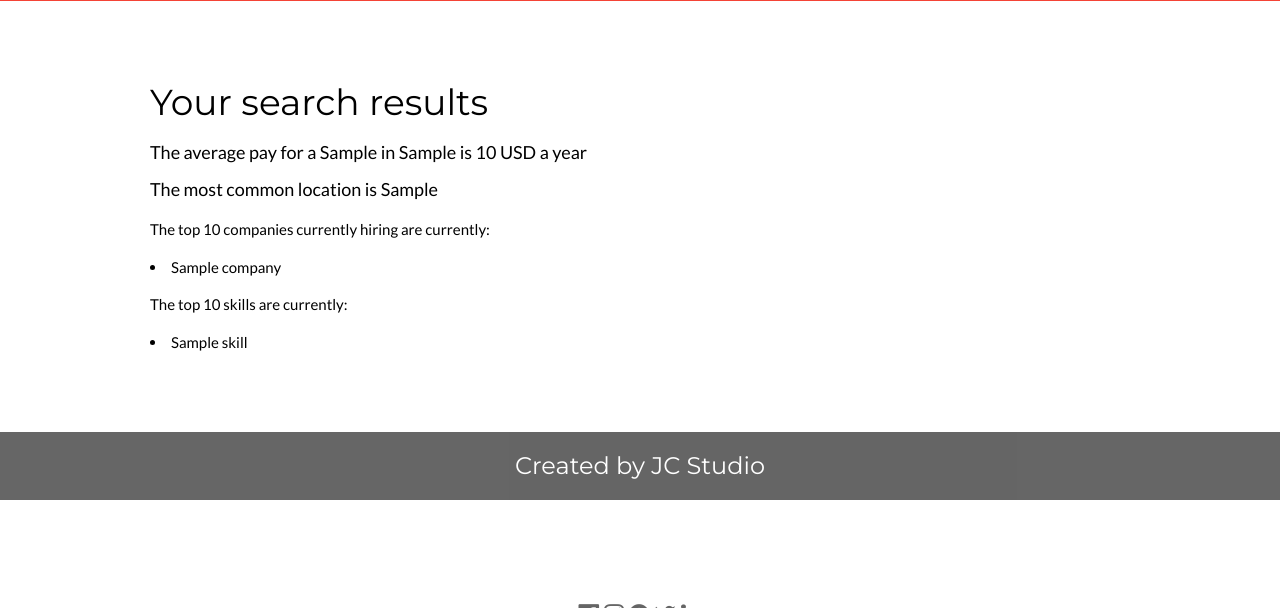
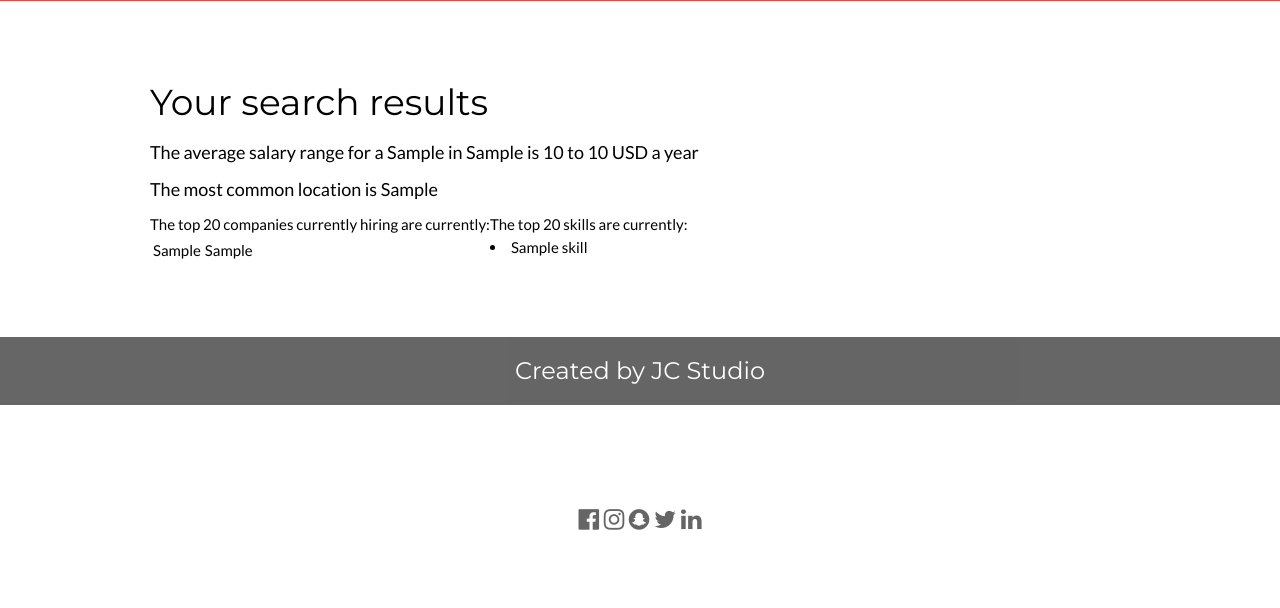
Before and after one commit to jcheso/job-search-analytics, a Django app: template searchengine/templates/searchengine/results.html in a window 1280 px wide. Shown: the part 387-995 px from the top of the page. After the commit the page ends 917 px from the top, so only its background shows below. Run offline with Django 3.2, Linux system fonts and the light colour scheme; the template is opened without the code that fills it: most values are stand-ins (such as "Sample title", 1, 10 or a date in 2020).

Commit message:
Display no of jobs on site and improved formatting

```diff
--- a/searchengine/templates/searchengine/results.html
+++ b/searchengine/templates/searchengine/results.html
@@ -43,19 +43,28 @@ body,h1,h2,h3,h4,h5,h6 {font-family: "Lato", sans-serif}
 <!-- First Grid -->
 <div class="w3-row-padding w3-padding-64 w3-container">
   <div class="w3-content">
-    <div class="w3-twothird">
+    <div>
       <h1>Your search results</h1>
-      <h5 class="w3-padding-8">The average pay for a {{ job_search }} in {{ location_search }} is {{ average_pay }} {{ currency }} a year</h5>
-      <h5 class="w3-padding-8">The most common location is {{ most_frequent_location }}</h5>
-      <p class="w3-text-black">The top 10 companies currently hiring are currently:
-                                {% for company in count_companies %}
-                                    <li> {{company}} </li>
-                                {% endfor %}</p>
-      <p class="w3-text-black">The top 10 skills  are currently:
-                                {% for skill in top_words %}
-                                    <li> {{skill}} </li>
-                                {% endfor %}</p>
-
+        <h5 class="w3-padding-8">The average salary range for a {{ job_search }} in {{ location_search }} is {{ average_pay_min }} to {{ average_pay_max }} {{ currency }} a year</h5>
+        <h5 class="w3-padding-8">The most common location is {{ most_frequent_location }}</h5>
+        <div style="display:flex">
+        <p class="w3-text-black">
+        <div>The top 20 companies currently hiring are currently:
+          <table>
+          {% for companies in top_companies %}
+          <tr>
+          <td>{{companies.0}}</td>
+          <td>{{companies.1}}</td>
+          </tr>
+          {% endfor %}
+          </table>
+          </div>
+        <div> The top 20 skills  are currently:
+          {% for skill in top_words %}
+          <li> {{skill}} </li>
+          {% endfor %}</p>
+        </div>
+      </div>
     </div>
   </div>
 </div>
```
Also changed, not shown: searchengine/job_analytics.py (+23 -23 lines), searchengine/main.py (+5 -3 lines), searchengine/views.py (+13 -7 lines), db.sqlite3.
